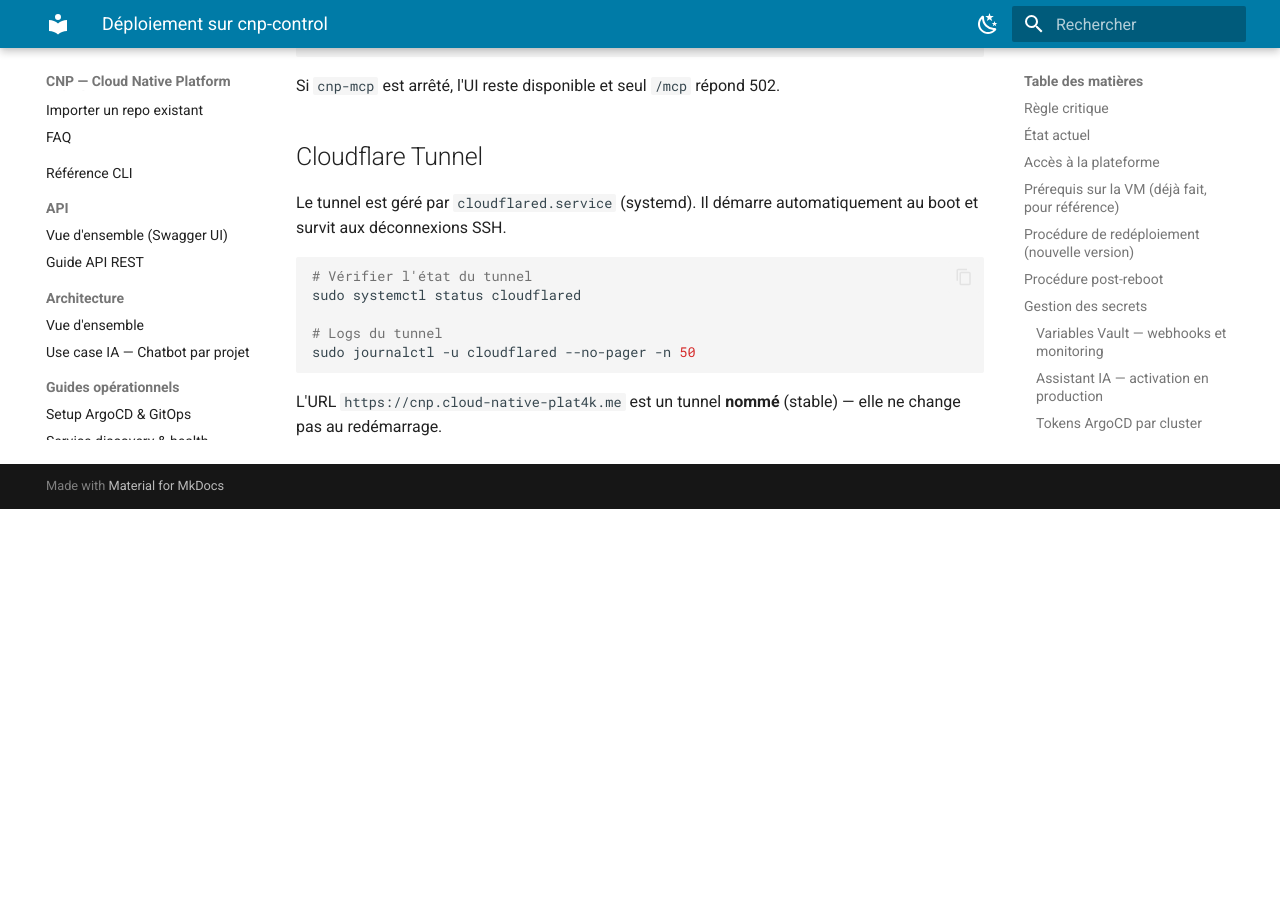
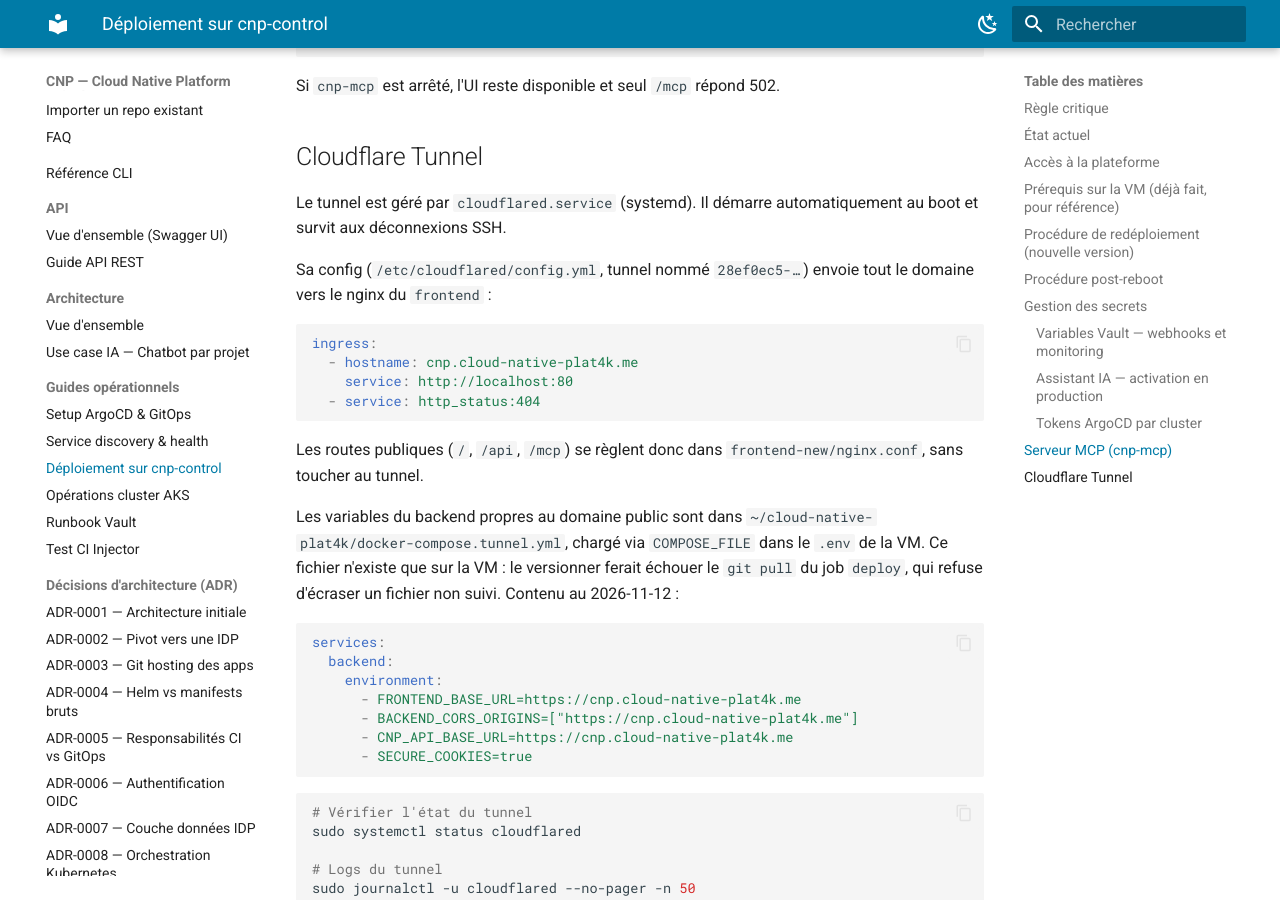
Before and after one commit to bcnvictor/cloud-native-plat4k, an MkDocs documentation site: the page built from docs/guides/cnp-control-deployment.md, in a window 1280 px wide and 900 px high, scrolled down 5350 px. Built offline with MkDocs 1.6.1 and Material for MkDocs 9.7.7, drawn with Linux system fonts in a browser that asks for light colours; before the commit the page ends 5859 px from its top, so only the background shows below that.

Commit message:
docs(4k-77): vérifications D2 (revisions ArgoCD) et D3 (tunnel cnp-control)

````diff
--- a/docs/guides/cnp-control-deployment.md
+++ b/docs/guides/cnp-control-deployment.md
@@ -211,6 +211,29 @@
 
 Le tunnel est géré par `cloudflared.service` (systemd). Il démarre automatiquement au boot et survit aux déconnexions SSH.
 
+Sa config (`/etc/cloudflared/config.yml`, tunnel nommé `28ef0ec5-…`) envoie tout le domaine vers le nginx du `frontend` :
+
+```yaml
+ingress:
+  - hostname: cnp.cloud-native-plat4k.me
+    service: http://localhost:80
+  - service: http_status:404
+```
+
+Les routes publiques (`/`, `/api`, `/mcp`) se règlent donc dans `frontend-new/nginx.conf`, sans toucher au tunnel.
+
+Les variables du backend propres au domaine public sont dans `~/cloud-native-plat4k/docker-compose.tunnel.yml`, chargé via `COMPOSE_FILE` dans le `.env` de la VM. Ce fichier n'existe que sur la VM : le versionner ferait échouer le `git pull` du job `deploy`, qui refuse d'écraser un fichier non suivi. Contenu au 2026-11-12 :
+
+```yaml
+services:
+  backend:
+    environment:
+      - FRONTEND_BASE_URL=https://cnp.cloud-native-plat4k.me
+      - BACKEND_CORS_ORIGINS=["https://cnp.cloud-native-plat4k.me"]
+      - CNP_API_BASE_URL=https://cnp.cloud-native-plat4k.me
+      - SECURE_COOKIES=true
+```
+
 ```bash
 # Vérifier l'état du tunnel
 sudo systemctl status cloudflared
````
Also changed, not shown: docs/superpowers/specs/2026-10-09-cnp-mcp-server-design.md (+3 -0 lines), 1 other file.
